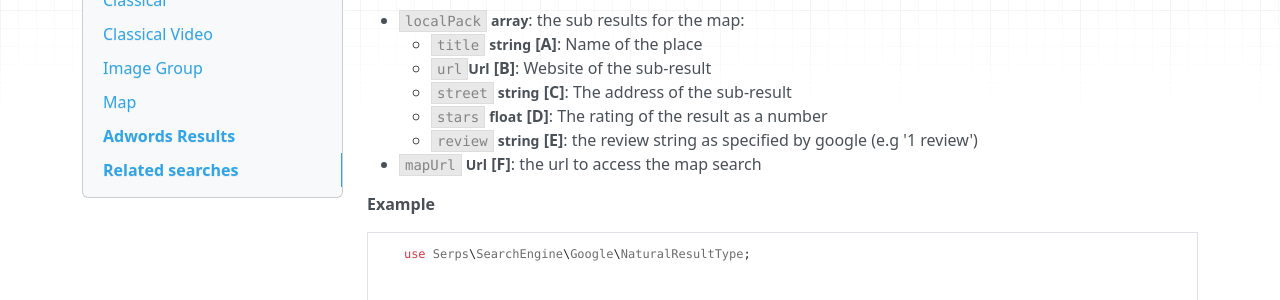
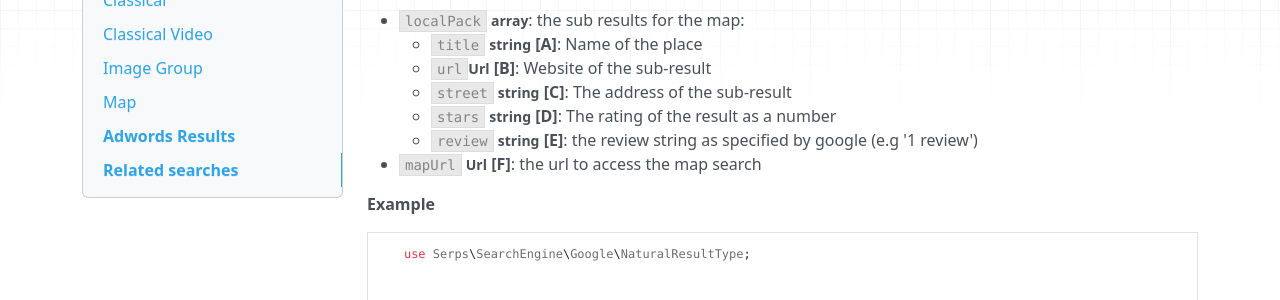
Before and after one commit to serp-spider/documentation, an MkDocs documentation site: the page built from docs/search-engine/google/parse-page.md, in a window 1280 px wide and 900 px high, scrolled down 6072 px. Shown: the part 206-506 px from the top of the window. Built offline with MkDocs 1.6.1, drawn with Linux system fonts in a browser that asks for light colours; nearby versions of some CDN libraries; old or Windows-style settings are respelled for this version of MkDocs.

Commit message:
Google Map results localPack stars bad value type

```diff
--- a/docs/search-engine/google/parse-page.md
+++ b/docs/search-engine/google/parse-page.md
@@ -209,7 +209,7 @@ A result illustrated by a map and that contains sub-results.
     - ``title`` <small>**string**</small> **[A]**: Name of the place
     - ``url``<small>**Url**</small> **[B]**: Website of the sub-result
     - ``street`` <small>**string**</small> **[C]**: The address of the sub-result
-    - ``stars`` <small>**float**</small> **[D]**: The rating of the result as a number
+    - ``stars`` <small>**string**</small> **[D]**: The rating of the result as a number
     - ``review`` <small>**string**</small> **[E]**: the review string as specified by google (e.g '1 review')
 - ``mapUrl`` <small>**Url**</small> **[F]**: the url to access the map search
 
```
